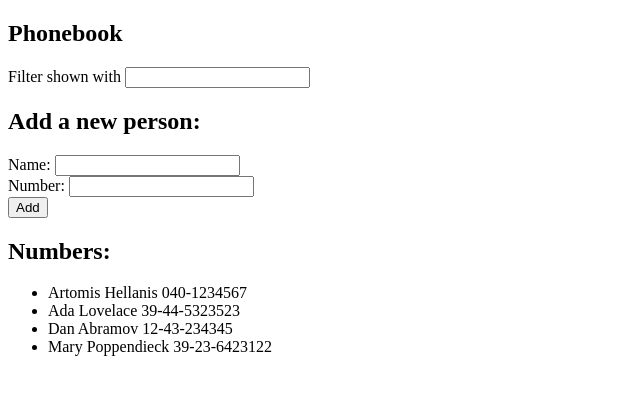
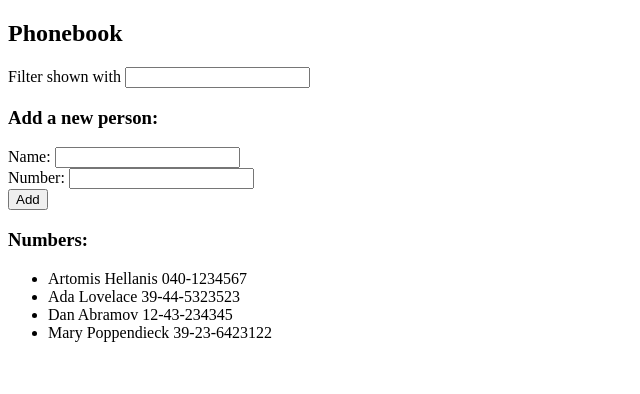
Before and after one commit to RoBizMan/full-stack-open-exercises, a React (Vite) app in the folder Part2/ThePhonebook/: page / in a window 1280 px wide. Shown: the top 394 px of the page, without its empty margins (0-640 px from the left). Built offline with nearby package versions, Linux system fonts and the light colour scheme.

Commit message:
Complete Exercise 2.10

```diff
--- a/Part2/ThePhonebook/src/App.jsx
+++ b/Part2/ThePhonebook/src/App.jsx
@@ -1,4 +1,36 @@
 import { useState } from 'react'
+
+const Filter = ({ searchName, handleSearchChange }) => {
+    return (
+        <div>
+            Filter shown with <input value={searchName} onChange={handleSearchChange} />
+        </div>
+    )
+}
+
+const PersonForm = ({ addName, newName, handleNameChange, newNumber, handleNumberChange }) => {
+    return (
+        <form onSubmit={addName}>
+            <div>
+                Name: <input value={newName} onChange={handleNameChange} />
+            </div>
+            <div>
+                Number: <input value={newNumber} onChange={handleNumberChange} />
+            </div>
+            <div>
+                <button type="submit">Add</button>
+            </div>
+        </form>
+    )
+}
+
+const Persons = ({ personsToShow }) => {
+    return (
+        <ul>
+            {personsToShow.map(person => (<li key={person.id}>{person.name} {person.number}</li>))}
+        </ul>
+    )
+}
 
 const App = () => {
     const [persons, setPersons] = useState([
@@ -68,25 +100,11 @@ const App = () => {
     return (
         <div>
             <h2>Phonebook</h2>
-            <div>
-                Filter shown with <input value={searchName} onChange={handleSearchChange} />
-            </div>
-            <h2>Add a new person:</h2>
-            <form onSubmit={addName}>
-                <div>
-                    Name: <input value={newName} onChange={handleNameChange} />
-                </div>
-                <div>
-                    Number: <input value={newNumber} onChange={handleNumberChange} />
-                </div>
-                <div>
-                    <button type="submit">Add</button>
-                </div>
-            </form>
-            <h2>Numbers:</h2>
-            <ul>
-            {personsToShow.map(person => (<li key={person.id}>{person.name} {person.number}</li>))}
-            </ul>
+            <Filter searchName={searchName} handleSearchChange={handleSearchChange} />
+            <h3>Add a new person:</h3>
+            <PersonForm addName={addName} newName={newName} handleNameChange={handleNameChange} newNumber={newNumber} handleNumberChange={handleNumberChange} />
+            <h3>Numbers:</h3>
+            <Persons personsToShow={personsToShow} />
         </div>
     )
 }
```
